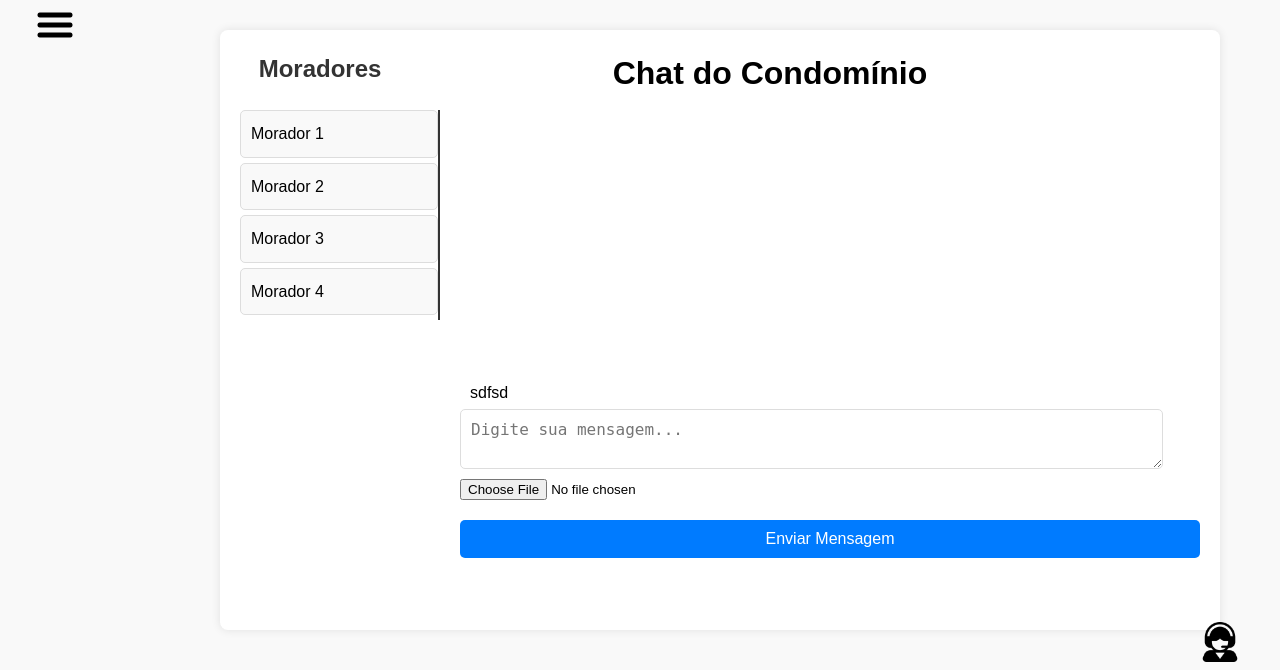
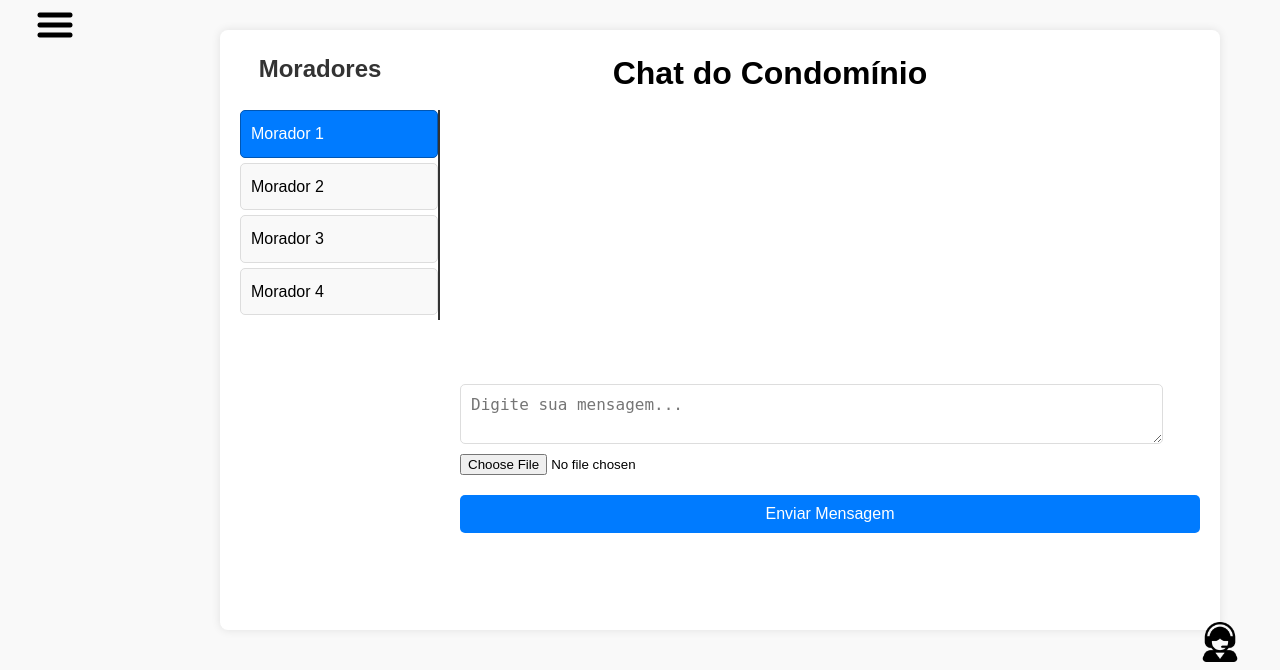
Before and after one commit to wilkerbruno/Smart-Condominium, a Flask app: page /chat in a window 1280 px wide. Shown: the part 70-740 px from the top of the page. Run offline with Flask 3, Linux system fonts and the light colour scheme; parts of the project's set-up code (start-up, migrations or seed data) failed here and were passed over.

Commit message:
contato do chat
Fixando o slect do contato que iremos enviar a mensagem

```diff
--- a/condominio/static/css/chat.css
+++ b/condominio/static/css/chat.css
@@ -44,6 +44,12 @@ h1 {
 
 #resident-list li:hover {
     background-color: #eee;
+}
+
+#resident-list li.selected {
+    background-color: #007bff;
+    color: white;
+    border: 1px solid #0056b3;
 }
 
 #message-form {
--- a/condominio/static/js/chat.js
+++ b/condominio/static/js/chat.js
@@ -22,11 +22,24 @@ document.addEventListener('DOMContentLoaded', () => {
                         messageElement.innerHTML += `<p>${message.text}</p>`;
                     }
                     if (message.file_url) {
-                        messageElement.innerHTML += `<p><a href="${message.file_url}" target="_blank">Ver Arquivo</a></p>`;
+                        const fileName = message.file_url.split('/').pop();
+                        messageElement.innerHTML += `<p><a href="${message.file_url}" target="_blank">Ver Arquivo (${fileName})</a></p>`;
                     }
                     messagesList.appendChild(messageElement);
                 });
             });
+    }
+
+    // Função para atualizar o morador selecionado
+    function updateSelectedResident() {
+        const allResidents = residentList.querySelectorAll('li');
+        allResidents.forEach(resident => {
+            if (resident.getAttribute('data-id') === currentResidentId.toString()) {
+                resident.classList.add('selected');
+            } else {
+                resident.classList.remove('selected');
+            }
+        });
     }
 
     // Seleção de morador
@@ -34,6 +47,7 @@ document.addEventListener('DOMContentLoaded', () => {
         if (event.target.tagName === 'LI') {
             currentResidentId = event.target.getAttribute('data-id');
             loadMessages();
+            updateSelectedResident();
         }
     });
 
@@ -64,5 +78,7 @@ document.addEventListener('DOMContentLoaded', () => {
         });
     });
 
+    // Carrega mensagens do morador padrão no início
     loadMessages();
+    updateSelectedResident(); // Atualiza a seleção inicial
 });
--- a/condominio/templates/chat.html
+++ b/condominio/templates/chat.html
@@ -22,7 +22,8 @@
 
         <div id="messages-list" class="lista-mensagens">
             <!-- Mensagens serão exibidas aqui -->
-             sdfsd
+
+
         </div>
 
         <!-- Formulário de Mensagens -->
```
